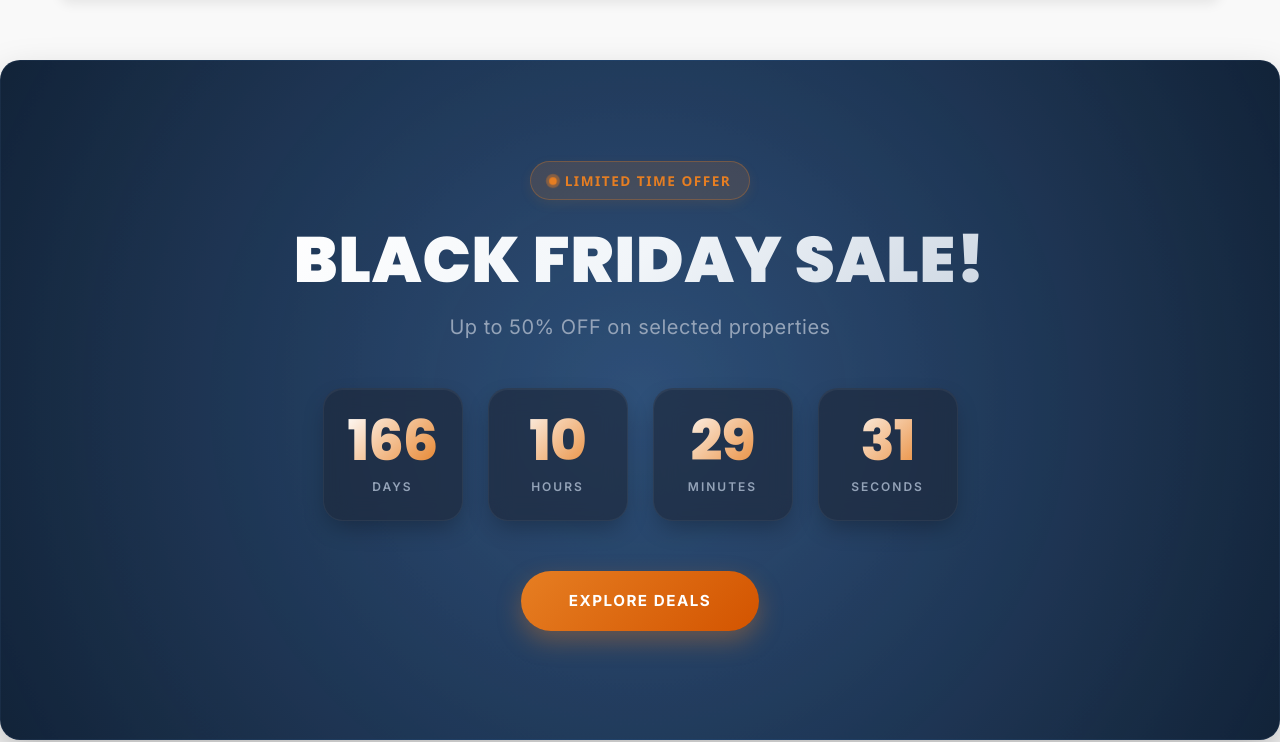
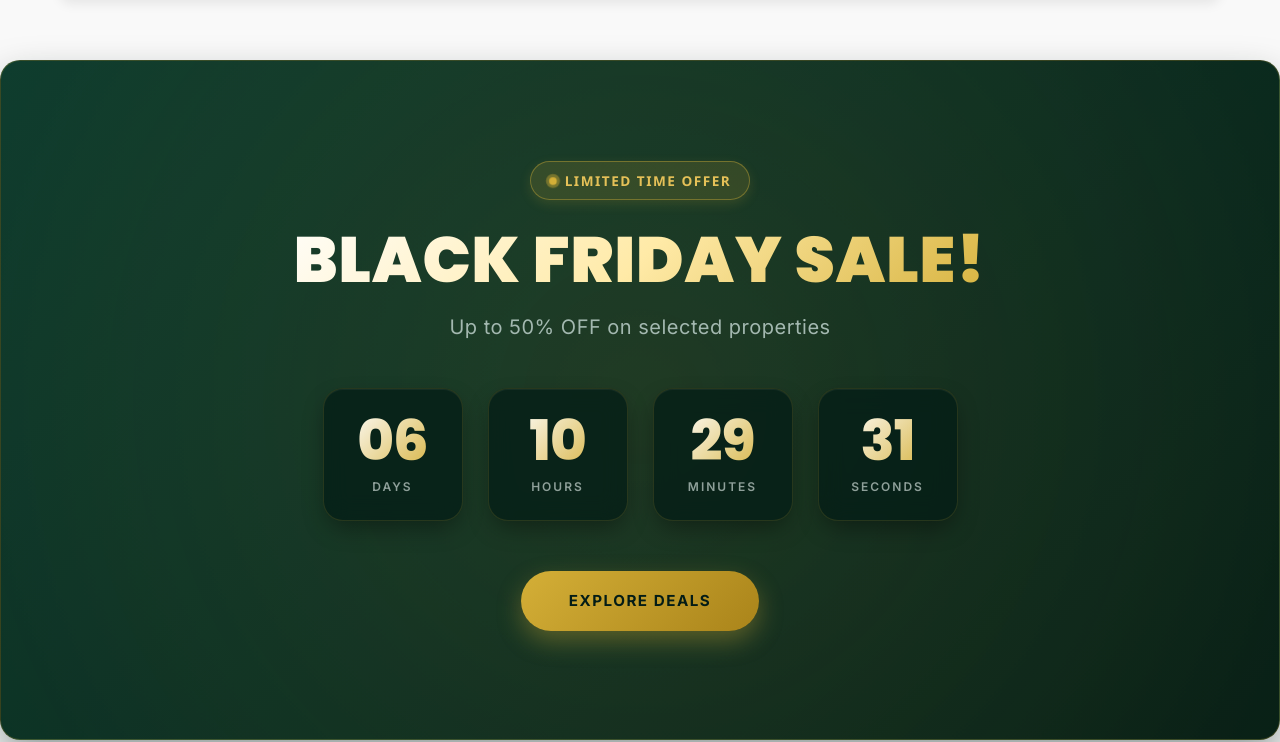
Before and after one commit to 0788178984/NatureProperties, a website: page index.html in a window 1280 px wide. Shown: the part 1032-1774 px from the top of the page. Drawn offline with Linux system fonts and the light colour scheme.

Commit message:
Update countdown timer to weekly Friday recurrence and restyle with deep emerald and luxury gold theme

```diff
--- a/script.js
+++ b/script.js
@@ -270,26 +270,26 @@ document.addEventListener('DOMContentLoaded', function() {
     let countdownInterval = null;
 
     if (daysEl && hoursEl && minutesEl && secondsEl) {
-        function updateCountdown() {
+        function getNextFriday() {
             const now = new Date();
-            // Set the target date to Black Friday (November 27, 2026)
-            const targetDate = new Date('November 27, 2026 00:00:00').getTime();
-            const nowTime = now.getTime();
+            const target = new Date(now.getFullYear(), now.getMonth(), now.getDate(), 0, 0, 0);
+            const dayOfWeek = now.getDay();
 
-            // If the sale has already started, show 00:00:00:00 and clear interval
-            if (nowTime >= targetDate) {
-                daysEl.textContent = '00';
-                hoursEl.textContent = '00';
-                minutesEl.textContent = '00';
-                secondsEl.textContent = '00';
-                if (countdownInterval) {
-                    clearInterval(countdownInterval);
-                    countdownInterval = null;
-                }
-                return;
+            // Target the end of Friday (which is Saturday 00:00:00, day 6)
+            let daysUntilTarget = (6 - dayOfWeek + 7) % 7;
+            if (daysUntilTarget === 0) {
+                // If it is Saturday already, target next Saturday (end of next Friday)
+                daysUntilTarget = 7;
             }
 
-            // Calculate remaining time
+            target.setDate(now.getDate() + daysUntilTarget);
+            target.setHours(0, 0, 0, 0);
+            return target.getTime();
+        }
+
+        function updateCountdown() {
+            const nowTime = new Date().getTime();
+            const targetDate = getNextFriday();
             const distance = targetDate - nowTime;
 
             // Time calculations for days, hours, minutes and seconds
--- a/styles.css
+++ b/styles.css
@@ -504,9 +504,8 @@ img[loading="lazy"] {
 }
 
 /* Sale Banner */
-/* Sale Banner */
 .sale-banner {
-    background: radial-gradient(circle at 50% 50%, #1a4b84 0%, #0d213a 100%);
+    background: linear-gradient(135deg, #093a2f 0%, #031c16 100%);
     color: var(--white);
     padding: 100px 0;
     text-align: center;
@@ -514,8 +513,8 @@ img[loading="lazy"] {
     position: relative;
     overflow: hidden;
     border-radius: 20px;
-    box-shadow: 0 20px 40px rgba(0, 0, 0, 0.25);
-    border: 1px solid rgba(255, 255, 255, 0.05);
+    box-shadow: 0 20px 40px rgba(3, 28, 22, 0.4);
+    border: 1px solid rgba(212, 175, 55, 0.25);
 }
 
 .sale-banner::before {
@@ -525,7 +524,7 @@ img[loading="lazy"] {
     left: -50%;
     width: 200%;
     height: 200%;
-    background: radial-gradient(circle, rgba(230, 126, 34, 0.12) 0%, transparent 60%);
+    background: radial-gradient(circle, rgba(212, 175, 55, 0.15) 0%, transparent 60%);
     pointer-events: none;
     animation: pulseGlow 10s infinite alternate;
 }
@@ -548,9 +547,9 @@ img[loading="lazy"] {
     display: inline-flex;
     align-items: center;
     gap: 8px;
-    background: rgba(230, 126, 34, 0.15);
-    border: 1px solid rgba(230, 126, 34, 0.3);
-    color: var(--secondary-color);
+    background: rgba(212, 175, 55, 0.15);
+    border: 1px solid rgba(212, 175, 55, 0.4);
+    color: #e5c158;
     padding: 8px 18px;
     border-radius: 30px;
     font-size: 0.85rem;
@@ -558,31 +557,31 @@ img[loading="lazy"] {
     letter-spacing: 1.5px;
     text-transform: uppercase;
     margin-bottom: 25px;
-    box-shadow: 0 4px 12px rgba(230, 126, 34, 0.1);
+    box-shadow: 0 4px 12px rgba(212, 175, 55, 0.15);
 }
 
 .promo-badge .pulse-dot {
     width: 8px;
     height: 8px;
-    background-color: var(--secondary-color);
+    background-color: #d4af37;
     border-radius: 50%;
     display: inline-block;
-    box-shadow: 0 0 0 0 rgba(230, 126, 34, 0.7);
+    box-shadow: 0 0 0 0 rgba(212, 175, 55, 0.7);
     animation: dotPulse 1.6s infinite;
 }
 
 @keyframes dotPulse {
     0% {
         transform: scale(0.95);
-        box-shadow: 0 0 0 0 rgba(230, 126, 34, 0.7);
+        box-shadow: 0 0 0 0 rgba(212, 175, 55, 0.7);
     }
     70% {
         transform: scale(1);
-        box-shadow: 0 0 0 8px rgba(230, 126, 34, 0);
+        box-shadow: 0 0 0 8px rgba(212, 175, 55, 0);
     }
     100% {
         transform: scale(0.95);
-        box-shadow: 0 0 0 0 rgba(230, 126, 34, 0);
+        box-shadow: 0 0 0 0 rgba(212, 175, 55, 0);
     }
 }
 
@@ -593,7 +592,7 @@ img[loading="lazy"] {
     margin-bottom: 15px;
     text-transform: uppercase;
     letter-spacing: 1px;
-    background: linear-gradient(135deg, #ffffff 0%, #f1f5f9 50%, #cbd5e1 100%);
+    background: linear-gradient(135deg, #ffffff 0%, #ffeaa7 50%, #d4af37 100%);
     -webkit-background-clip: text;
     -webkit-text-fill-color: transparent;
     line-height: 1.1;
@@ -605,7 +604,7 @@ img[loading="lazy"] {
     font-weight: 400;
     margin-bottom: 45px;
     letter-spacing: 0.5px;
-    color: #94a3b8;
+    color: #a3b8b0;
 }
 
 .countdown {
@@ -617,7 +616,7 @@ img[loading="lazy"] {
 }
 
 .countdown-item {
-    background: rgba(30, 41, 59, 0.65);
+    background: rgba(3, 28, 22, 0.75);
     backdrop-filter: blur(12px);
     padding: 24px 20px;
     border-radius: 20px;
@@ -626,19 +625,19 @@ img[loading="lazy"] {
     flex: 1;
     max-width: 140px;
     box-shadow:
-        0 10px 25px -5px rgba(0, 0, 0, 0.3),
+        0 10px 25px -5px rgba(0, 0, 0, 0.4),
         inset 0 1px 0 rgba(255, 255, 255, 0.05);
-    border: 1px solid rgba(255, 255, 255, 0.05);
+    border: 1px solid rgba(212, 175, 55, 0.15);
     transition: all 0.4s cubic-bezier(0.165, 0.84, 0.44, 1);
 }
 
 .countdown-item:hover {
     transform: translateY(-5px);
-    background: rgba(30, 41, 59, 0.85);
-    border-color: rgba(230, 126, 34, 0.4);
+    background: rgba(3, 28, 22, 0.95);
+    border-color: #d4af37;
     box-shadow:
-        0 20px 35px -10px rgba(230, 126, 34, 0.15),
-        inset 0 1px 0 rgba(255, 255, 255, 0.1);
+        0 20px 35px -10px rgba(212, 175, 55, 0.25),
+        inset 0 1px 0 rgba(255, 255, 255, 0.15);
 }
 
 .countdown-item span:first-child {
@@ -648,7 +647,7 @@ img[loading="lazy"] {
     font-weight: 800;
     line-height: 1;
     margin-bottom: 8px;
-    background: linear-gradient(135deg, #ffffff 0%, #e67e22 100%);
+    background: linear-gradient(135deg, #ffffff 0%, #d4af37 100%);
     -webkit-background-clip: text;
     -webkit-text-fill-color: transparent;
     letter-spacing: -1px;
@@ -660,7 +659,7 @@ img[loading="lazy"] {
     font-weight: 600;
     text-transform: uppercase;
     letter-spacing: 2px;
-    color: #94a3b8;
+    color: #8fa09a;
     display: block;
 }
 
@@ -670,13 +669,13 @@ img[loading="lazy"] {
     font-size: 0.95rem;
     padding: 18px 48px;
     border-radius: 50px;
-    background: linear-gradient(135deg, #e67e22 0%, #d35400 100%);
+    background: linear-gradient(135deg, #d4af37 0%, #aa841a 100%);
     border: none;
-    box-shadow: 0 10px 25px rgba(230, 126, 34, 0.35);
+    box-shadow: 0 10px 25px rgba(212, 175, 55, 0.35);
     transition: all 0.4s cubic-bezier(0.165, 0.84, 0.44, 1);
     text-transform: uppercase;
     letter-spacing: 1.5px;
-    color: var(--white);
+    color: #031c16;
     position: relative;
     overflow: hidden;
     z-index: 1;
@@ -689,7 +688,7 @@ img[loading="lazy"] {
     left: 0;
     width: 100%;
     height: 100%;
-    background: linear-gradient(135deg, #d35400 0%, #e67e22 100%);
+    background: linear-gradient(135deg, #aa841a 0%, #d4af37 100%);
     opacity: 0;
     z-index: -1;
     transition: opacity 0.4s ease;
@@ -697,7 +696,8 @@ img[loading="lazy"] {
 
 .sale-banner .btn:hover {
     transform: translateY(-3px) scale(1.02);
-    box-shadow: 0 15px 30px rgba(230, 126, 34, 0.5);
+    box-shadow: 0 15px 30px rgba(212, 175, 55, 0.5);
+    color: #031c16;
 }
 
 .sale-banner .btn:hover::before {
```
